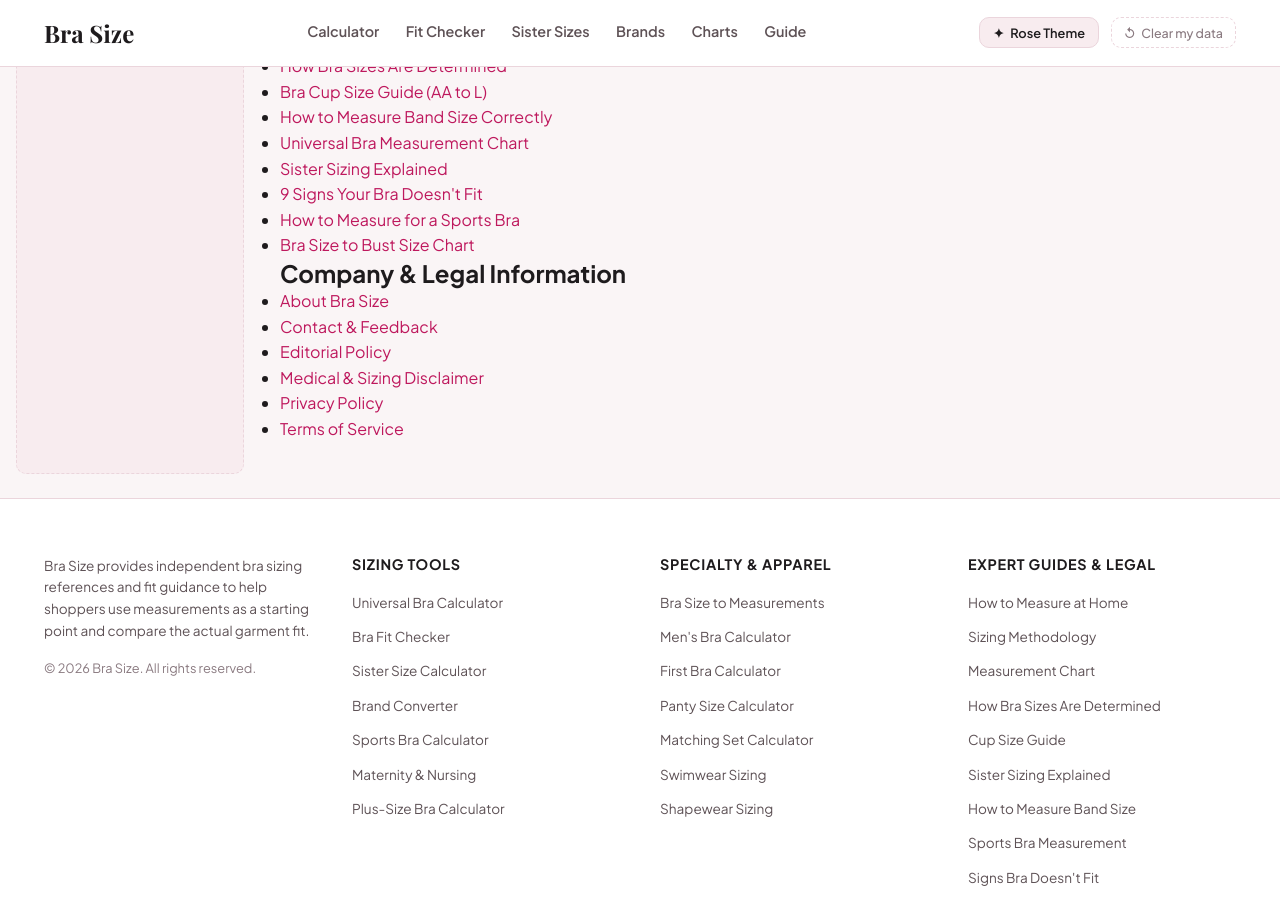
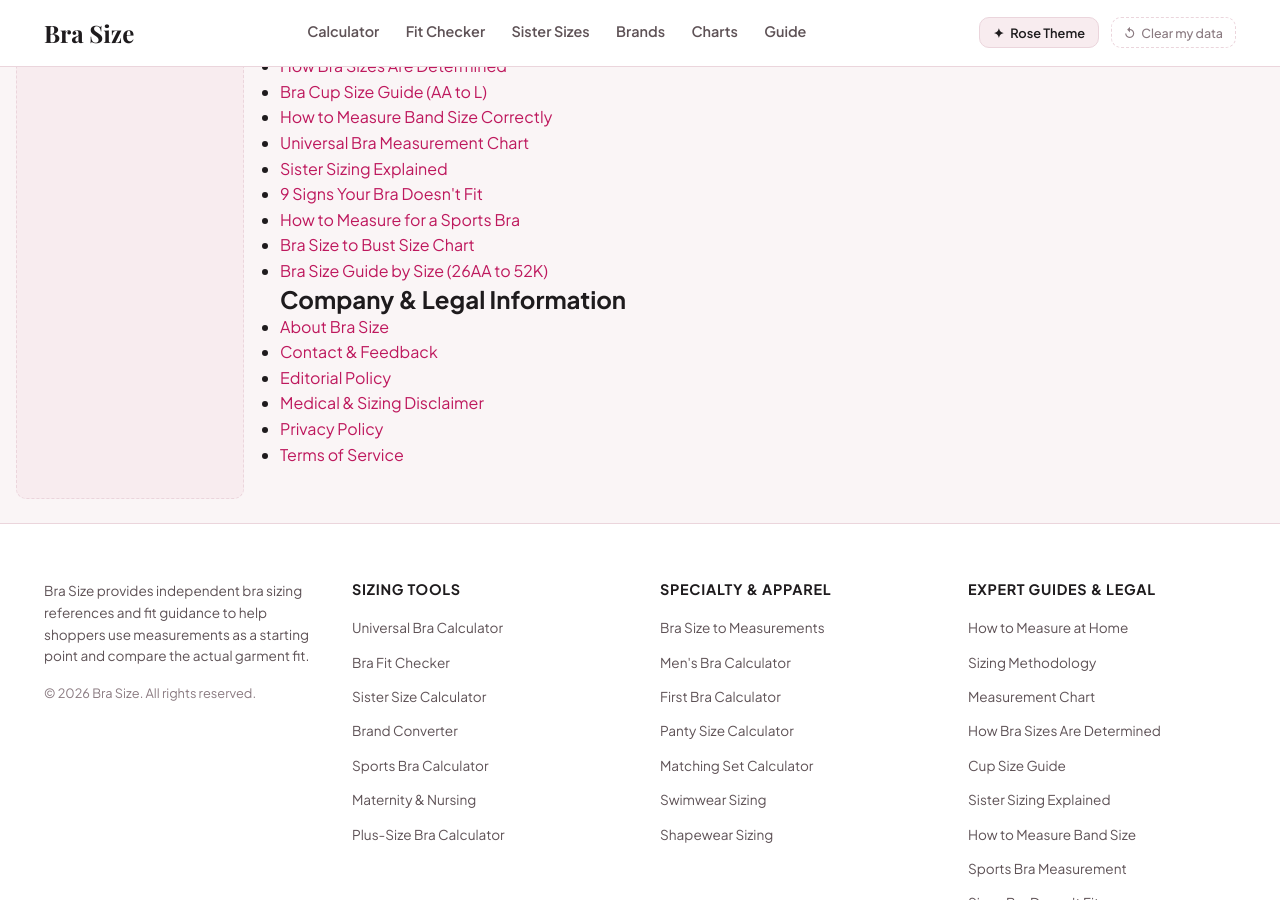
Before and after one commit to sharpedge74-cmyk/Bra-Size-Pro, a Jekyll site: the page built from _pages/sitemap.html, in a window 1280 px wide and 900 px high, scrolled down 639 px. Built offline with Jekyll 4.4.1, drawn with Linux system fonts in a browser that asks for light colours; some web fonts are replaced.

Commit message:
Add size-by-size guide to HTML sitemap

```diff
--- a/_pages/sitemap.html
+++ b/_pages/sitemap.html
@@ -37,6 +37,7 @@ breadcrumb_label: "Sitemap"
   <li><a href="/signs-your-bra-doesnt-fit">9 Signs Your Bra Doesn't Fit</a></li>
   <li><a href="/how-to-measure-sports-bra">How to Measure for a Sports Bra</a></li>
   <li><a href="/bra-size-to-bust-size-chart">Bra Size to Bust Size Chart</a></li>
+  <li><a href="/bra-size-guide-by-size">Bra Size Guide by Size (26AA to 52K)</a></li>
 </ul>
 
 <h2>Company & Legal Information</h2>
```
